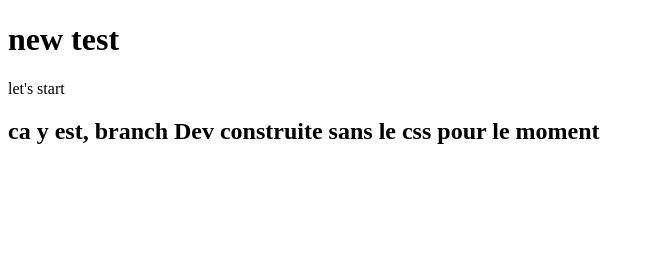
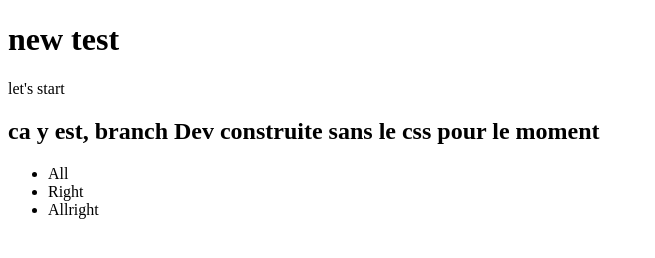
Before and after one commit to Dean812/nexTestGit, a plain HTML site: page index.html in a window 1280 px wide. Shown: the whole page, without its empty margins (0-655 px from the left). Drawn offline with Linux system fonts and the light colour scheme.

Commit message:
ajout part 2 html

```diff
--- a/index.html
+++ b/index.html
@@ -11,6 +11,10 @@
     <p>let's start </p>
 
     <h2>ca y est, branch Dev construite sans le css pour le moment</h2>
-
+    <ul>
+        <li>All</li>
+        <li>Right</li>
+        <li>Allright</li>
+    </ul>
 </body>
 </html>
```
